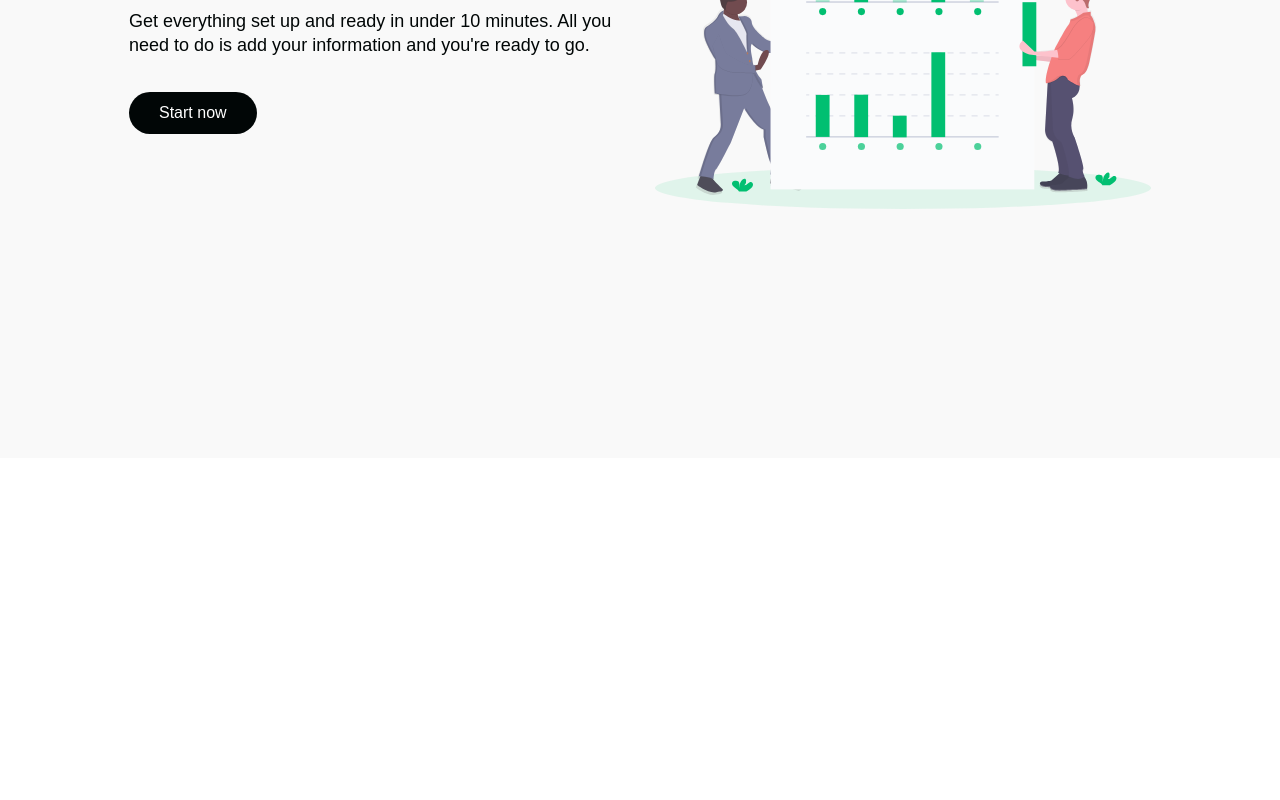
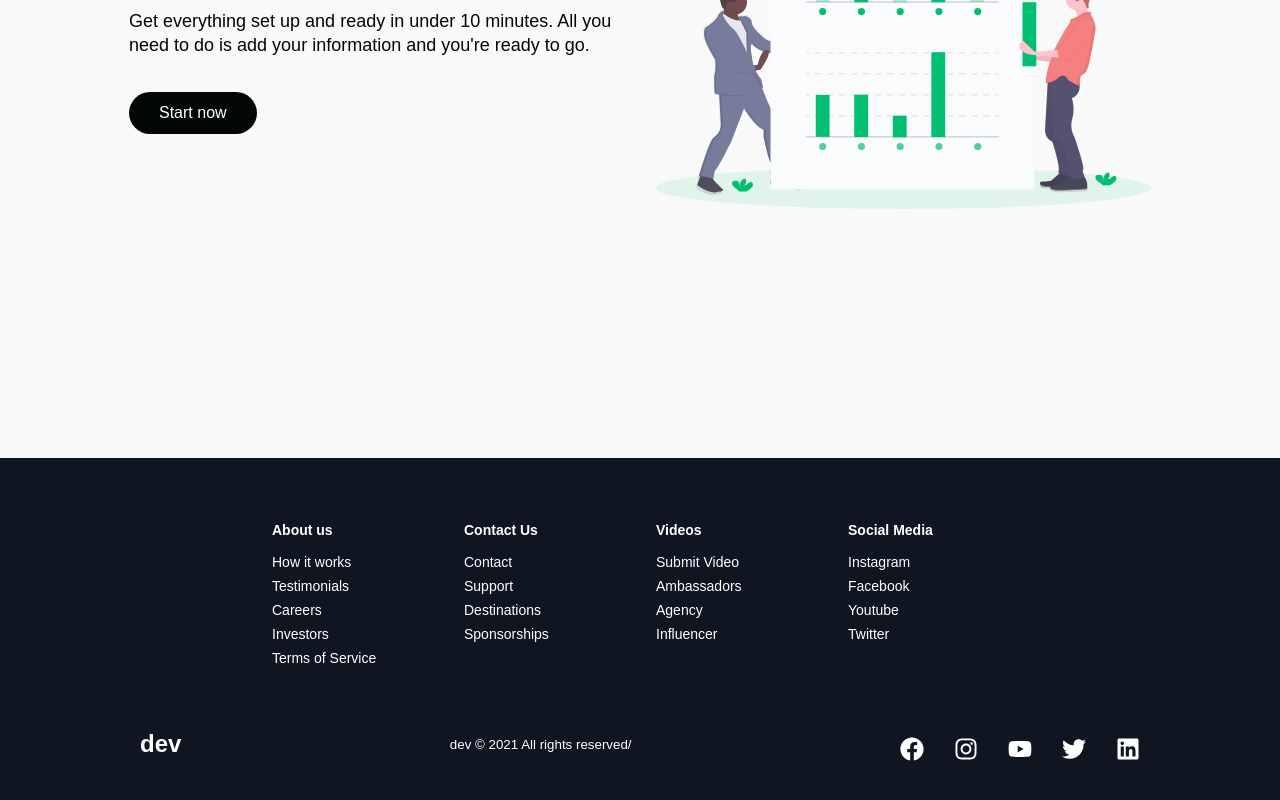
Before and after one commit to carlossantesp/landingpage-doll, a React (Create React App) app: page / in a window 1280 px wide. Shown: the part 3802-4602 px from the top of the page. Before the commit the page ends 4260 px from the top, so only its background shows below. Built offline with nearby package versions, Linux system fonts and the light colour scheme; a web font is replaced by a local one.

Commit message:
Agregando el Footer

```diff
--- /dev/null
+++ b/src/components/Footer/FooterElements.js
@@ -0,0 +1,110 @@
+import styled from 'styled-components'
+import { Link } from 'react-router-dom'
+
+export const FooterContainer = styled.footer`
+  background-color: #101522;
+`
+export const FooterWrap = styled.div`
+  padding: 48px 24px;
+  display: flex;
+  flex-direction: column;
+  justify-content: center;
+  align-items: center;
+  max-width: 1100px;
+  margin: 0 auto;
+`
+
+export const FooterLinksContainer = styled.div`
+  display: flex;
+  justify-content: center;
+
+  @media screen and (max-width: 820px) {
+    padding-top: 32px;
+  }
+`
+
+export const FooterLinksWrapper = styled.div`
+  display: flex;
+  @media screen and (max-width: 820px) {
+    flex-direction:column;
+  }
+`
+
+export const FooterLinkItems = styled.div`
+  display: flex;
+  flex-direction:column;
+  align-items: flex-start;
+  margin: 16px;
+  text-align: left;
+  width: 160px;
+  box-sizing: border-box;
+  color: #fff;
+
+  @media screen and (max-width: 420px) {
+    margin: 0;
+    padding: 10px;
+    width: 100%;
+  }
+`
+
+export const FooterLinkTitle = styled.h1`
+  font-size: 14px;
+  margin-bottom: 16px;
+`
+
+export const FooterLink = styled(Link)`
+  color: #fff;
+  text-decoration: none;
+  margin-bottom: 0.5rem;
+  font-size: 14px;
+
+  &:hover {
+    color: #01bf71;
+    transition: 03s ease-out;
+  }
+`
+
+export const SocialMedia = styled.section`
+  max-width: 1000px;
+  width: 100%;
+`
+
+export const SocialMediaWrap = styled.div`
+  display: flex;
+  justify-content: space-between;
+  align-items: center;
+  max-width: 1100px;
+  margin: 40px auto 0 auto;
+  @media screen and (max-width: 820px) {
+    flex-direction: column;
+  }
+`
+
+export const SocialLogo = styled(Link)`
+  color: #fff;
+  justify-self: start;
+  cursor: pointer;
+  text-decoration: none;
+  font-size: 1.5rem;
+  display: flex;
+  align-items: center;
+  margin-bottom: 16px;
+  font-weight: bold;
+`
+
+export const WebsiteRights = styled.small`
+  color: #fff;
+  margin-bottom: 16px;
+`
+
+export const SocialIcons = styled.div`
+  display: flex;
+  justify-content: space-between;
+  align-items: center;
+  width: 240px;
+`
+
+export const SocialIconLink = styled.a`
+  color: #fff;
+  font-size: 24px;
+`
--- /dev/null
+++ b/src/components/Footer/index.js
@@ -0,0 +1,74 @@
+import React from 'react'
+import { FaFacebook, FaInstagram, FaLinkedin, FaTwitter, FaYoutube } from 'react-icons/fa'
+import { FooterContainer, FooterLink, FooterLinkItems, FooterLinksContainer, FooterLinksWrapper, FooterLinkTitle, FooterWrap, SocialIconLink, SocialIcons, SocialLogo, SocialMedia, SocialMediaWrap, WebsiteRights } from './FooterElements'
+
+const Footer = () => {
+  return (
+    <FooterContainer>
+      <FooterWrap>
+        <FooterLinksContainer>
+          <FooterLinksWrapper>
+            <FooterLinkItems>
+              <FooterLinkTitle>About us</FooterLinkTitle>
+              <FooterLink to="/">How it works</FooterLink>
+              <FooterLink to="/">Testimonials</FooterLink>
+              <FooterLink to="/">Careers</FooterLink>
+              <FooterLink to="/">Investors</FooterLink>
+              <FooterLink to="/">Terms of Service</FooterLink>
+            </FooterLinkItems>
+            <FooterLinkItems>
+              <FooterLinkTitle>Contact Us</FooterLinkTitle>
+              <FooterLink to="/">Contact</FooterLink>
+              <FooterLink to="/">Support</FooterLink>
+              <FooterLink to="/">Destinations</FooterLink>
+              <FooterLink to="/">Sponsorships</FooterLink>
+            </FooterLinkItems>
+          </FooterLinksWrapper>
+          <FooterLinksWrapper>
+            <FooterLinkItems>
+              <FooterLinkTitle>Videos</FooterLinkTitle>
+              <FooterLink to="/">Submit Video</FooterLink>
+              <FooterLink to="/">Ambassadors</FooterLink>
+              <FooterLink to="/">Agency</FooterLink>
+              <FooterLink to="/">Influencer</FooterLink>
+            </FooterLinkItems>
+            <FooterLinkItems>
+              <FooterLinkTitle>Social Media</FooterLinkTitle>
+              <FooterLink to="/">Instagram</FooterLink>
+              <FooterLink to="/">Facebook</FooterLink>
+              <FooterLink to="/">Youtube</FooterLink>
+              <FooterLink to="/">Twitter</FooterLink>
+            </FooterLinkItems>
+          </FooterLinksWrapper>
+        </FooterLinksContainer>
+        <SocialMedia>
+          <SocialMediaWrap>
+            <SocialLogo to="/">
+              dev
+            </SocialLogo>
+            <WebsiteRights>dev &copy; { new Date().getFullYear() } All rights reserved/</WebsiteRights>
+            <SocialIcons>
+              <SocialIconLink href="/" target="_blank" aria-label="Facebook">
+                <FaFacebook />
+              </SocialIconLink>
+              <SocialIconLink href="/" target="_blank" aria-label="Instagram">
+                <FaInstagram />
+              </SocialIconLink>
+              <SocialIconLink href="/" target="_blank" aria-label="Youtube">
+                <FaYoutube />
+              </SocialIconLink>
+              <SocialIconLink href="/" target="_blank" aria-label="Twitter">
+                <FaTwitter />
+              </SocialIconLink>
+              <SocialIconLink href="/" target="_blank" aria-label="Linkedin">
+                <FaLinkedin />
+              </SocialIconLink>
+            </SocialIcons>
+          </SocialMediaWrap>
+        </SocialMedia>
+      </FooterWrap>
+    </FooterContainer>
+  )
+}
+
+export default Footer
--- a/src/pages/index.js
+++ b/src/pages/index.js
@@ -1,4 +1,5 @@
 import React, { useState } from 'react'
+import Footer from '../components/Footer';
 import HeroSection from '../components/HeroSection';
 import InfoSection from '../components/InfoSection';
 import { homeObjOne, homeObjThree, homeObjTwo } from '../components/InfoSection/Data';
@@ -22,6 +23,7 @@
       <InfoSection {...homeObjTwo} />
       <Services />
       <InfoSection {...homeObjThree} />
+      <Footer />
     </>
   )
 }
```
Also changed, not shown: 1 other file (tests, documents, lock files or other folders).
